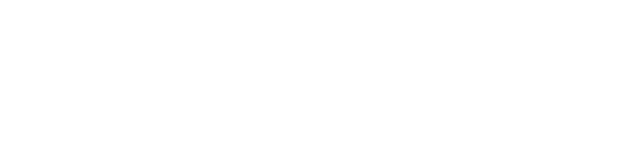
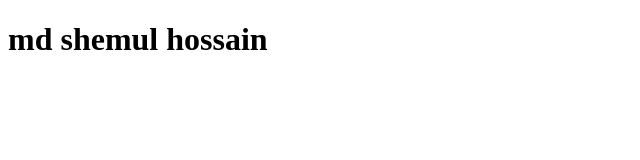
Before and after one commit to mdshemulhossain/my-hello-repo, a plain HTML site: page my-hello2-repo/index.html in a window 1280 px wide. Shown: the whole page, without its empty margins (0-640 px from the left). Drawn offline with Linux system fonts and the light colour scheme.

Commit message:
my first commit

```diff
--- a/my-hello-repo/index.html
+++ b/my-hello2-repo/index.html
@@ -7,6 +7,6 @@
     <title>hello github</title>
 </head>
 <body>
-
+    <h1>md shemul hossain</h1>
 </body>
 </html>
```
